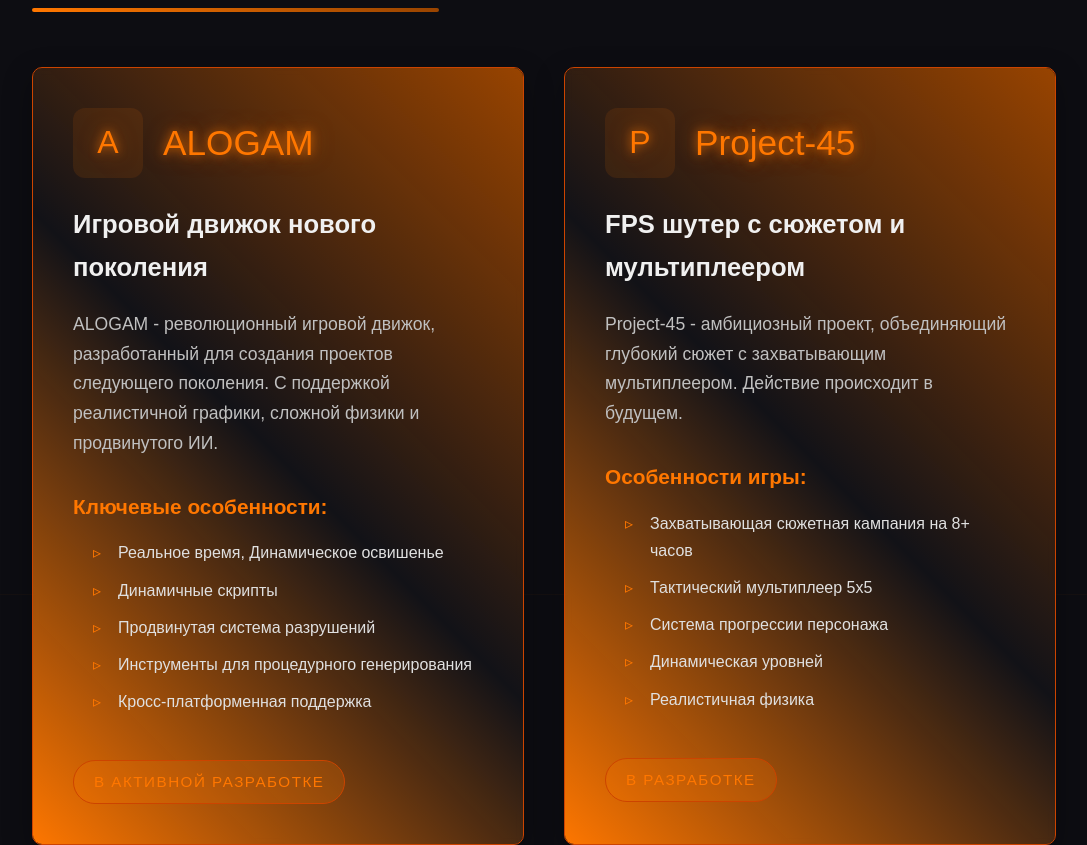
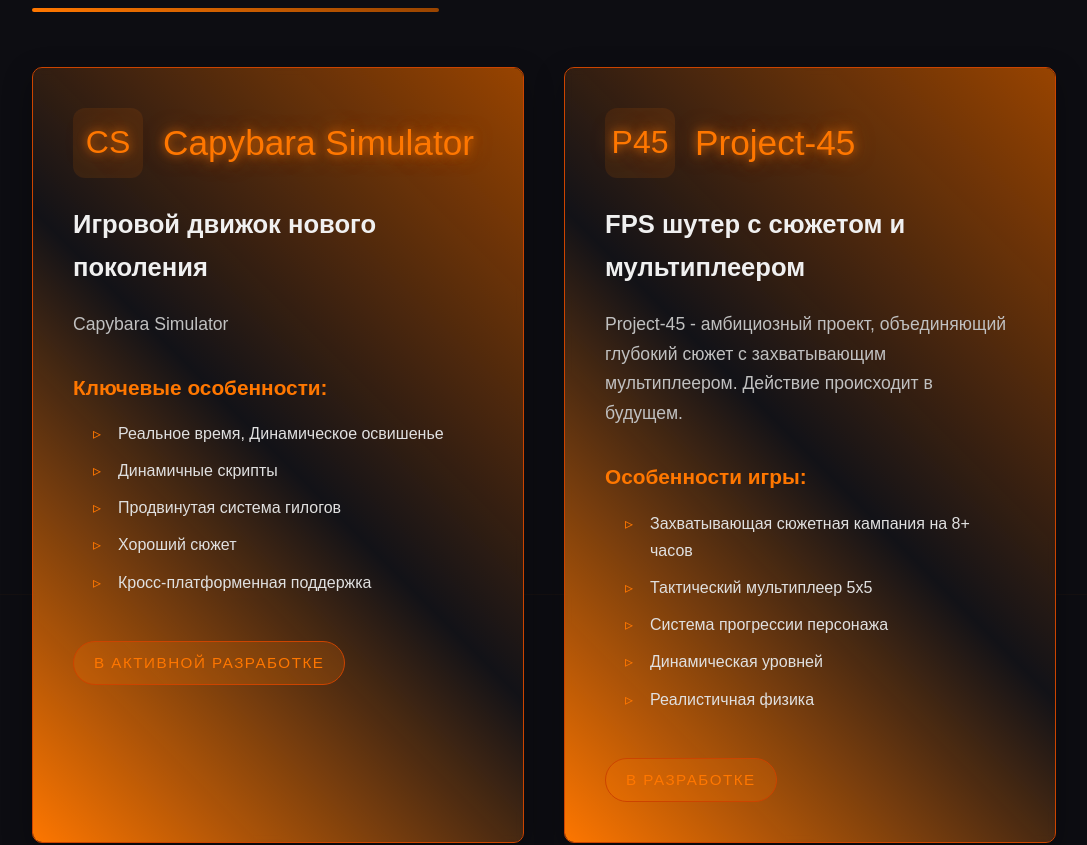
Before and after one commit to BattleBoar/WeCapybarasWebSite, a plain HTML site: page index.html in a window 1280 px wide. Shown: the part 1006-1851 px from the top of the page, without its empty margins (96-1183 px from the left). Drawn offline with Linux system fonts and the light colour scheme.

Commit message:
Update index.html

```diff
--- a/index.html
+++ b/index.html
@@ -715,19 +715,19 @@
         <div class="project-grid">
             <div class="project-card">
                 <div class="project-header">
-                    <div class="project-icon">A</div>
-                    <div class="project-name">ALOGAM</div>
+                    <div class="project-icon">CS</div>
+                    <div class="project-name">Capybara Simulator</div>
                 </div>
                 <h3>Игровой движок нового поколения</h3>
-                <p>ALOGAM - революционный игровой движок, разработанный для создания проектов следующего поколения. С поддержкой реалистичной графики, сложной физики и продвинутого ИИ.</p>
+                <p>Capybara Simulator</p>
 
                 <div class="features">
                     <h4>Ключевые особенности:</h4>
                     <ul>
                         <li>Реальное время, Динамическое освишенье</li>
                         <li>Динамичные скрипты</li>
-                        <li>Продвинутая система разрушений</li>
-                        <li>Инструменты для процедурного генерирования</li>
+                        <li>Продвинутая система гилогов</li>
+                        <li>Хороший сюжет</li>
                         <li>Кросс-платформенная поддержка</li>
                     </ul>
                 </div>
@@ -737,7 +737,7 @@
 
             <div class="project-card">
                 <div class="project-header">
-                    <div class="project-icon">P</div>
+                    <div class="project-icon">P45</div>
                     <div class="project-name">Project-45</div>
                 </div>
                 <h3>FPS шутер с сюжетом и мультиплеером</h3>
@@ -793,7 +793,7 @@
                 <div>
                     <h3 style="color: var(--neon-orange); margin-bottom: 15px;">Графические технологии</h3>
                     <ul class="features">
-                        <li>Vulkan и DirectX 11 </li>
+                        <li>Vulkan и DirectX 12 </li>
                         <li>Реальное время и Реалистичное освещение</li>
                         <li>Эффекты и партиклы</li>
                         <li>Продвинутые шейдерные модели</li>
@@ -827,7 +827,7 @@
         <div class="footer-content">
             <div class="footer-info">
                 <div class="footer-logo">WE CAPYBARAS</div>
-                <p>© 2025 We Capybaras Studio. Все права защищены.</p>
+                <p>© 2025 We Capybaras. Все права защищены.</p>
 
                 <div class="social-links">
                     <a href="#"><i class="fab fa-discord"></i></a>
```
